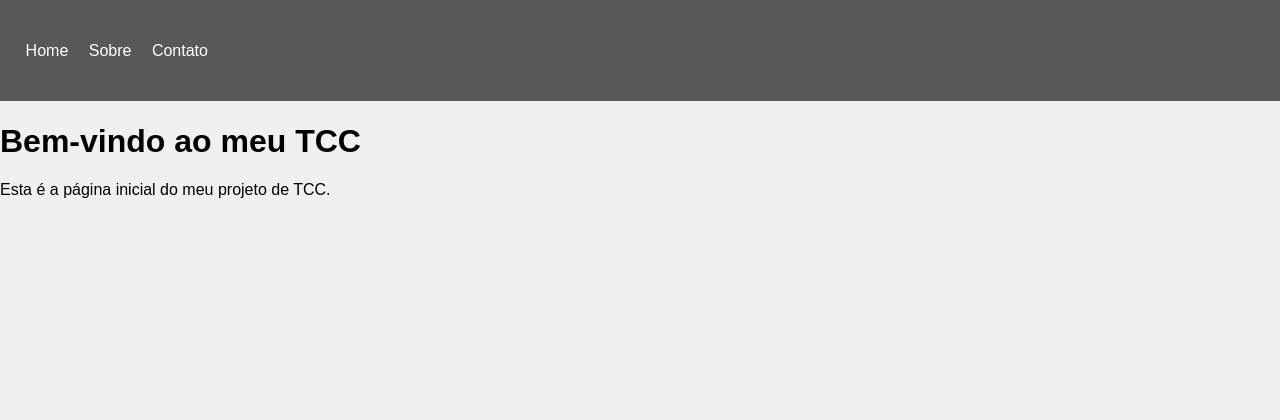
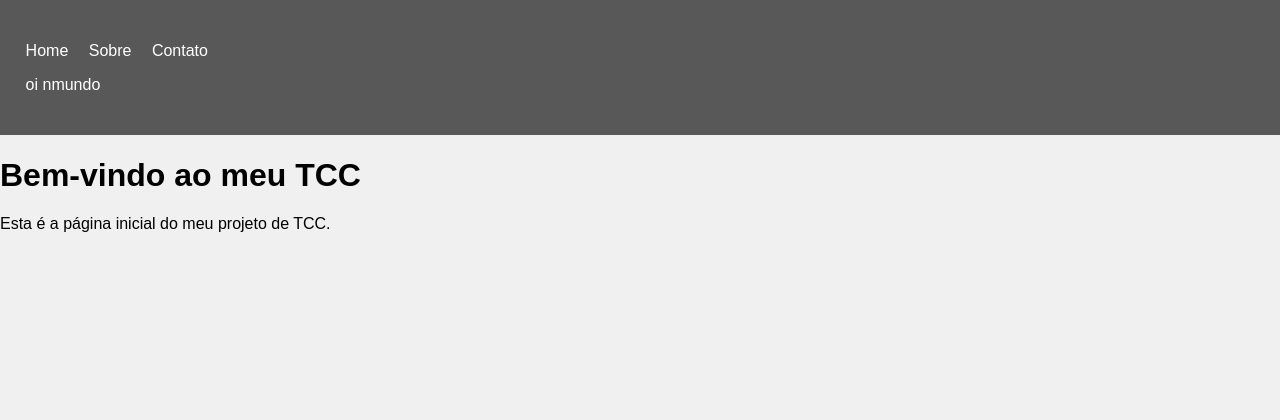
Before and after one commit to Pad340/ProjetoTCC, a PHP site: page /ProjetoTCC/ in a window 1280 px wide. Shown: the top 420 px of the page. Run offline with PHP 8.4, Linux system fonts and the light colour scheme.

Commit message:
mudei teste

```diff
--- a/shared/views/header.php
+++ b/shared/views/header.php
@@ -7,5 +7,6 @@
                 <li><a href="#">Contato</a></li>
             </ul>
         </nav>
+        <p>oi nmundo</p>
     </header>
 </header>
```
